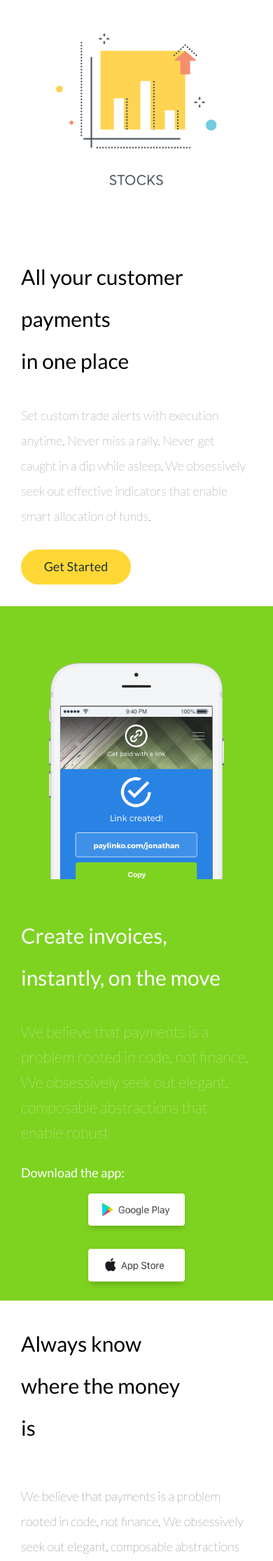
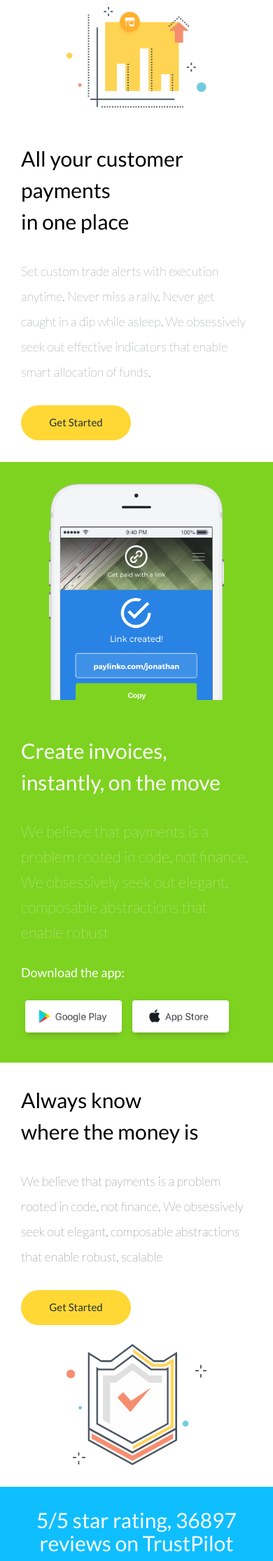
Before and after one commit to Matteobikk90/paylinko-landing-page, a PHP site: page /index.html in a window 390 px wide; the page is wider, and only the part inside the window is pictured. Shown: the part 1811-4041 px from the top of that part at 70% size. Run offline with PHP 8.4, Linux system fonts and the light colour scheme; some libraries are stand-ins or nearby versions.

Commit message:
final changes

```diff
--- a/css/style.css
+++ b/css/style.css
@@ -229,20 +229,40 @@ a, input, select, label {
 	height: 0;
 }
 
-.video iframe {
-	position: absolute;
-	top: 0;
-	left: 0;
+.video video {
 	width: 100%;
-	height: 100%;
+}
+
+.vjs-big-play-button {
+	background-image: url("../images/playblue.png");
+      background-color: transparent;
+      width: 100%;
+      height: 100%;
+      top: 0;
+      left: 0;
+      right: 0;
+      bottom: 0;
+      background-repeat: no-repeat;
+      background-size: 46px;
+      background-position: 50% calc(50% - 10px);
+      border: none !important; // @stylint ignore
+      box-shadow: none !important; // @stylint ignore
+      &:before {
+        content: "";
+        display: none;
+      }
+      &:hover {
+        background-color: transparent;
+        opacity: .7;
+      }
 }
 
 .video h1 {
     position: absolute;
     color: white;
-    font-size: 42px;
+    font-size: 4vw;
     left: 50%;
-    top: 20%;
+    top: 18%;
     letter-spacing: -0.4px;
     transform: translate(-50%, -50%);
 }
@@ -362,24 +381,25 @@ a, input, select, label {
 
 .reviews {
 	background-color: #0FBEFF;
+	padding: 8% 0;
 }
 
 .reviews h1 {
 	color: #ffffff;
 	font-size: 36px;
-	padding: 30px 0 0;
+    margin: 0;
 }
 
 .reviews h3 {
 	color: #ffffff;
 	font-size: 18px;
-	margin-bottom: 20px;
+	margin-bottom: 8%;
     margin-top: 10px;
 }
 
 .reviews #myCarousel .carousel-inner {
     margin: 0 auto;
-    max-width: 760px;
+    max-width: 770px;
     background: white;
 }
 
@@ -803,25 +823,37 @@ footer .col-lg-6:last-child ul li a {
 }
 
 @media (max-width: 992px) {
-	.stocks .row .col-lg-5 img, .secured-money .row .col-lg-5 img, .secured-money .row .col-lg-7 h1 {
-        margin-bottom: 50px;
+	.secured-money .row .col-lg-5 img {
+		margin: 0 auto;
+	    margin-top: 8%;
         max-width: 230px;
 	}
 
-	.stocks .row .col-lg-7 a.btn-warning {
-		margin-bottom: 0;
+	.stocks .row .col-lg-5 img {
+		margin: 0 auto;
+	    margin-bottom: 50px;
+        max-width: 230px;
 	}
 
-	.stocks .row .col-lg-7 h1, .green-invoices .row .col-lg-6 h1, .secured-money .row .col-lg-7 h1 {
+	.secured-money .row .col-lg-7 img {
+		margin: 0 auto;
+        max-width: 230px;
+	}
+
+	.stocks .row .col-lg-7 h1, .green-invoices .row .col-lg-6 h1, .secured-money .row .col-lg-7 h1, .pictures .row h1, .reviews h1, .contact-form form h1, .getting-started h1 {
 	    font-size: 30px;
+	}
+
+	.green-invoices .container {
+	   padding: 8% 15px;
+	}
+
+	.green-invoices .row .col-lg-6:first-child img {
+	    margin-top: 0;
 	}
 
 	.stocks .row .col-lg-7 p, .green-invoices .row .col-lg-6 p, .secured-money .row .col-lg-7 p {
 	    font-size: 18px;
-	}
-
-	.secured-money .row .col-lg-5 img {
-		margin-bottom: 50px;
 	}
 
 	.secured-money .row .col-lg-7 a.btn-warning {
@@ -833,13 +865,8 @@ footer .col-lg-6:last-child ul li a {
 	}
 
 	.green-invoices .row .col-lg-6:first-child img {
-		margin-top: 0;
-	    max-width: 260px;
-	}
-
-	.getting-started .row .col-lg-6 form {
-	    width: auto;
-	    height: auto;
+	    margin-bottom: 50px;
+    	max-width: 300px;
 	}
 
 	.getting-started .row .col-lg-6 form input[type="submit"] {
@@ -876,8 +903,18 @@ footer .col-lg-6:last-child ul li a {
 		width: 100%;
 	}
 
+	.stocks .row .col-lg-7 h1, .green-invoices .row .col-lg-6 h1, .secured-money .row .col-lg-7 h1 {
+		line-height: 1.5;
+	}
+
 	.getting-started {
 	    padding: 70px 0;
+	    text-align: center;
+	}
+
+	.getting-started .row .col-lg-6 form {
+	    margin: 0 auto;
+        max-width: 400px;
 	}
 
 	.reputation .col-lg-4 p {
@@ -909,8 +946,8 @@ footer .col-lg-6:last-child ul li a {
 	    font-size: 30px;
 	}
 
-	.homepage .row .col-lg-8 h3 {
-	    font-size: 15px;
+	.homepage .row .col-lg-8 h3, input, a {
+	    font-size: 15px !important;
 	}
 
 	.homepage .row .col-lg-8 a.btn-success {
@@ -918,21 +955,15 @@ footer .col-lg-6:last-child ul li a {
 	}
 
 	.homepage .row .col-lg-4 img {
-	    width: 100%;
+        max-width: 350px;
 	}
 
 	.stocks img, .secured-money img {
 	    max-width: 230px;
-	    margin-top: 50px;
-	}
-
-	.green-invoices .row .col-lg-6 h1 {
-	    margin-top: 50px;
 	}
 
 	.green-invoices .row .col-lg-6:first-child img {
 	    max-width: 250px;
-	    margin-top: 50px;
 	}
 
 	.contact-form form {
@@ -941,28 +972,6 @@ footer .col-lg-6:last-child ul li a {
 
 	.getting-started {
 	    padding: 70px 0;
-	}
-
-	.getting-started .row .col-lg-6 form {
-	    width: auto;
-	    height: auto;
-	    border-radius: 0;
-	    text-align: center;
-	}
-
-	.getting-started .row .col-lg-6 form input[type="email"] {
-	    float: none;
-	}
-
-	.getting-started .row .col-lg-6 form input[type="submit"] {
-	    float: none;
-	    left: 0;
-	    display: block;
-	    margin: 0 auto;
-	}
-
-	.reviews h1 {
-	    padding: 30px 0;
 	}
 
 	.pictures .row img {
@@ -982,14 +991,13 @@ footer .col-lg-6:last-child ul li a {
 }
 
 @media (max-width: 475px) {
+
 	.stocks .row .col-lg-7 h1 {
 	    margin-top: 50px;
 	}
 
 	.green-invoices .row .col-lg-6 a {
-	    display: block;
 	    text-align: center;
-	    margin-bottom: 15px;
 	}
 
 	.reviews h1 {
@@ -999,4 +1007,64 @@ footer .col-lg-6:last-child ul li a {
 	.reviews p {
 	    font-size: 15px;
 	}
+
+	.getting-started {
+		padding: 0;
+	}
+
+	.getting-started .container {
+		padding: 8% 0;
+	}
+
+	.getting-started .row .col-lg-6 form input[type="email"] {
+	    float: none;
+	    width: 100%;
+	    text-align: left;
+	}
+
+	.getting-started .row .col-lg-6 form input[type="submit"] {
+	    position: static;
+	    margin-top: 20px;
+	    width: 100%;
+	    float: none;
+	}
+
+	.getting-started .row .col-lg-6 form {
+	    margin: 0 auto;
+	    width: 100%;
+	    max-width: none;
+	    position: relative;
+	    height: auto;
+        overflow: initial;
+        background: transparent;
+        box-shadow: none;
+	}
+
+	.stocks .row .col-lg-5 img, .secured-money .row .col-lg-5 img {
+	    max-width: 200px;
+	}
+
+	.secured-money .row .col-lg-5 img {
+	    margin-bottom: 0;
+	}
+
+	.reviews #myCarousel .carousel-inner h2 {
+	    font-size: 15px;
+	    color: #9B9B9B;
+	    letter-spacing: 0.25px;
+	    margin-top: 30px;
+	}
+
 }
+
+@media (max-width: 374px) {
+	.homepage .row .col-lg-4 img {
+	    max-width: 280px;
+	}
+
+	.green-invoices img.buttons {
+	    max-width: 125px;
+		width: 100%;
+	}
+
+}
--- a/index.html
+++ b/index.html
@@ -5,6 +5,9 @@
     <meta http-equiv="X-UA-Compatible" content="IE=9" />
     <meta charset="UTF-8">
     <title>Paylinko - Homepage</title>
+
+    <link href="http://vjs.zencdn.net/6.6.3/video-js.css" rel="stylesheet">
+    <script src="http://vjs.zencdn.net/6.6.3/video.js"></script>
 
     <!-- Seo General -->
 	<meta name="description" content=“Paylinko: Get paid on the move. Paylinko is the easiest way to collect card payments from your customers."/>
@@ -150,7 +153,7 @@
 		</section>
 
 		<section class="video">
-			<iframe width="100%" src="https://www.youtube.com/embed/oWdEL25iEN8?autoplay=0&showinfo=0&controls=0" frameborder="0" allowfullscreen></iframe>
+			<video src="./video/Paylinko.mp4"></video>
 			<h1 class="lato-light-regular">Watch how Claudia gets paid</h1>
 		</section>
 
@@ -158,9 +161,10 @@
 			<div class="container">
 				<div class="row">
 					<div class="col-lg-5 col-md-5 text-center">
-						<img src="./images/stock.png" alt="Stocks Image" title="Stocks Image">
+						<img class="hidden-xs hidden-sm visible-md visible-lg" src="./images/stock.png" alt="Stocks Image" title="Stocks Image">
+						<img class="hidden-md visible-sm visible-xs" src="./images/stock2.png" alt="Stocks Image" title="Stocks Image">
 					</div>
-					<div class="col-lg-7 col-md-7">
+					<div class="col-lg-7 col-md-7 ">
 						<h1>All your customer payments <br />
 							in one place
 						</h1>
@@ -282,7 +286,7 @@
 					</p>
 					<div class="col-lg-4 col-md-4 col-sm-6 col-xs-12">
 					    <div class="hovereffect">
-					        <img class="img-responsive" src="./images/flowers.png" alt="Flowers Image" title="Flowers Image">
+					        <img class="img-responsive" src="./images/p1.png" alt="Image 1" title="Image 1">
 					        <div class="overlay">
 					            <h2>Jonh Doe</h2>
 					            <p class="info">At half-past eight the door opened, the personal trainer appeared, and asked them to follow him.</p>
@@ -291,7 +295,7 @@
 					</div>
 					<div class="col-lg-4 col-md-4 col-sm-6 col-xs-12">
 					    <div class="hovereffect">
-					        <img class="img-responsive" src="./images/black-bag.png" alt="Flowers Image" title="Flowers Image">
+					        <img class="img-responsive" src="./images/p2.png" alt="Image 2" title="Image 2">
 					        <div class="overlay">
 					            <h2>Luca chiappai</h2>
 					            <p class="info">At half-past eight the door opened, the personal trainer appeared, and asked them to follow him.</p>
@@ -300,7 +304,7 @@
 					</div>
 					<div class="col-lg-4 col-md-4 col-sm-6 col-xs-12">
 					    <div class="hovereffect">
-					        <img class="img-responsive" src="./images/girl-1.png" alt="Flowers Image" title="Flowers Image">
+					        <img class="img-responsive" src="./images/p3.png" alt="Image 3" title="Image 3">
 					        <div class="overlay">
 					            <h2>Matteo Soresini</h2>
 					            <p class="info">At half-past eight the door opened, the personal trainer appeared, and asked them to follow him.</p>
@@ -309,7 +313,7 @@
 					</div>
 					<div class="col-lg-4 col-md-4 col-sm-6 col-xs-12">
 					    <div class="hovereffect">
-					        <img class="img-responsive" src="./images/girl-2.png" alt="girl-4 Image" title="girl-4 Image">
+					        <img class="img-responsive" src="./images/p4.png" alt="Image 4" title="Image 4">
 					        <div class="overlay">
 					            <h2>Jonh Doe</h2>
 					            <p class="info">At half-past eight the door opened, the personal trainer appeared, and asked them to follow him.</p>
@@ -318,7 +322,7 @@
 					</div>
 					<div class="col-lg-4 col-md-4 col-sm-6 col-xs-12">
 					    <div class="hovereffect">
-					        <img class="img-responsive" src="./images/girl-3.png" alt="girl-4 Image" title="girl-4 Image">
+					        <img class="img-responsive" src="./images/p5.png" alt="Image 5" title="Image 5">
 					        <div class="overlay">
 					            <h2>Luca chiappai</h2>
 					            <p class="info">At half-past eight the door opened, the personal trainer appeared, and asked them to follow him.</p>
@@ -327,7 +331,7 @@
 					</div>
 					<div class="col-lg-4 col-md-4 col-sm-6 col-xs-12">
 					    <div class="hovereffect">
-					        <img class="img-responsive" src="./images/girl-4.png" alt="girl-4 Image" title="girl-4 Image">
+					        <img class="img-responsive" src="./images/p6.png" alt="Image 6" title="Image 6">
 					        <div class="overlay">
 					            <h2>Matteo Soresini</h2>
 					            <p class="info">At half-past eight the door opened, the personal trainer appeared, and asked them to follow him.</p>
@@ -350,10 +354,10 @@
 							creatives. Try it free now.
 						</p>
 						<a href="">
-							<img src="./images/App-Store.png" alt="App Store Icon" title="App Store Icon">
+							<img class="buttons" src="./images/App-Store.png" alt="App Store Icon" title="App Store Icon">
 						</a>
 						<a href="">
-							<img src="./images/Play-Store.png" alt="Play-Store Icon" title="Play-Store Icon">
+							<img class="buttons" src="./images/Play-Store.png" alt="Play-Store Icon" title="Play-Store Icon">
 						</a>
 					</div>
 				</div>
```
Also changed, not shown: other parts of css/style.css (+12 -13 lines), images/App-Store.png, images/Play-Store.png, images/black-bag.png (deleted), images/flowers.png (deleted), images/girl-1.png (deleted), images/girl-2.png (deleted), images/girl-3.png (deleted), images/girl-4.png (deleted), images/p1.png (added), images/p2.png (added), images/p3.png (added), images/p4.png (added), images/p5.png (added), 3 more files, 1 other file.
